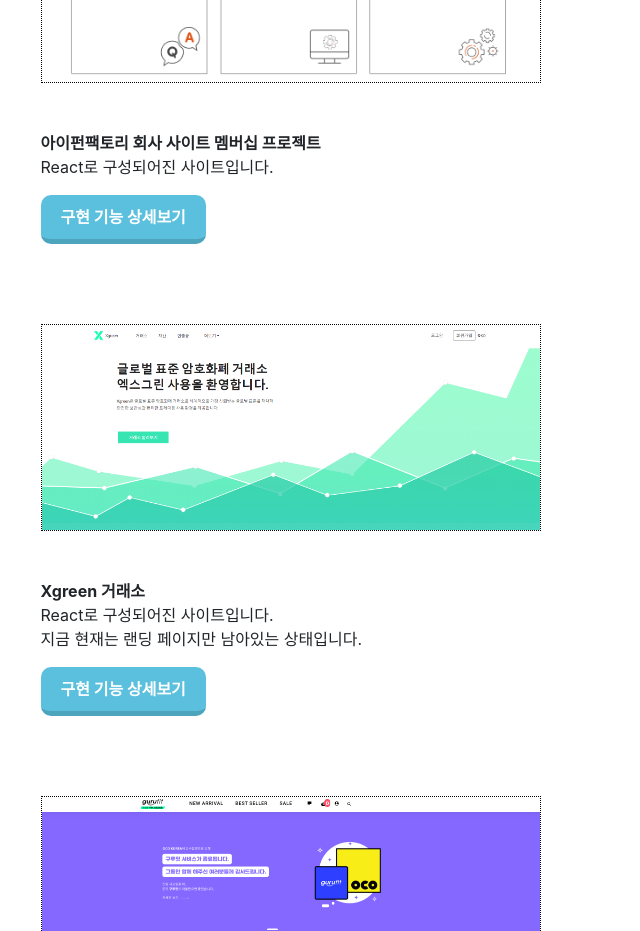
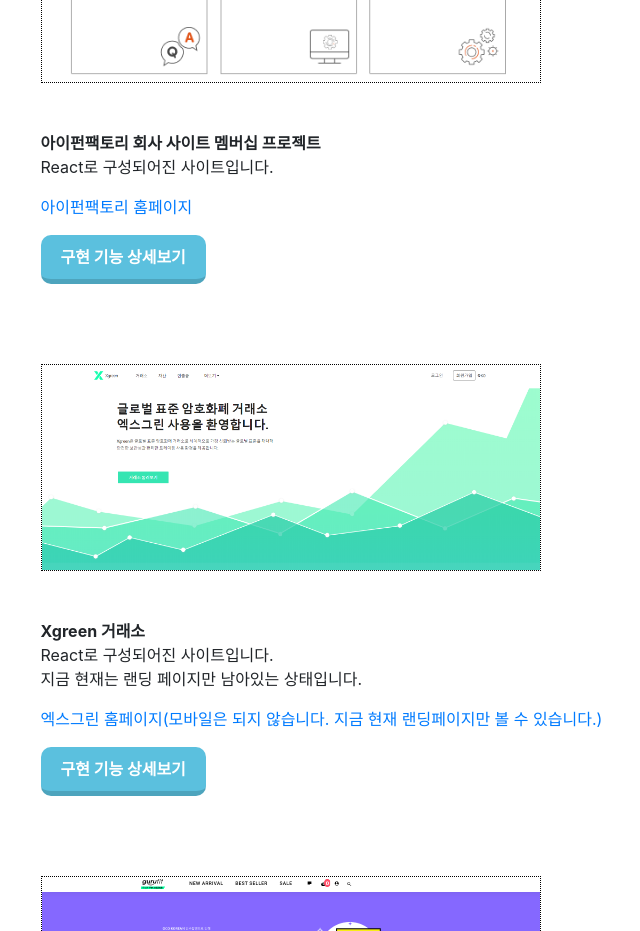
Before and after one commit to superDaramGG/portfolio, a React (Create React App) app: page /portfolio/project in a window 1280 px wide. Shown: the part 1160-2091 px from the top of the page, without its empty margins (472-1112 px from the left). Built offline with nearby package versions, Linux system fonts and the light colour scheme.

Commit message:
포트폴리오 url 지정

```diff
--- a/src/components/Project.js
+++ b/src/components/Project.js
@@ -44,11 +44,17 @@
               alt="멤버십 사이트 페이지"
               className={styles.projectImgSize}
             />
-            <div className="mt-5">
+            <div className="mt-5 mb-3">
               <dl>
                 <dt>아이펀팩토리 회사 사이트 멤버십 프로젝트</dt>
                 <dd>React로 구성되어진 사이트입니다.</dd>
               </dl>
+              <a
+                href="https://www.ifunfactory.com/account/signup_email"
+                target="blank"
+              >
+                아이펀팩토리 홈페이지
+              </a>
             </div>
             <a href={Two} className={styles.btnBlue} target="blank">
               구현 기능 상세보기
@@ -63,7 +69,7 @@
               alt="xgreen 사이트"
               className={styles.projectImgSize}
             />
-            <div className="mt-5">
+            <div className="mt-5 mb-3">
               <dl>
                 <dt>Xgreen 거래소</dt>
                 <dd>
@@ -72,6 +78,10 @@
                   지금 현재는 랜딩 페이지만 남아있는 상태입니다.
                 </dd>
               </dl>
+              <a href="https://exgreen.io/" target="blank">
+                엑스그린 홈페이지(모바일은 되지 않습니다. 지금 현재 랜딩페이지만
+                볼 수 있습니다.)
+              </a>
             </div>
             <a href={Three} className={styles.btnBlue} target="blank">
               구현 기능 상세보기
```
